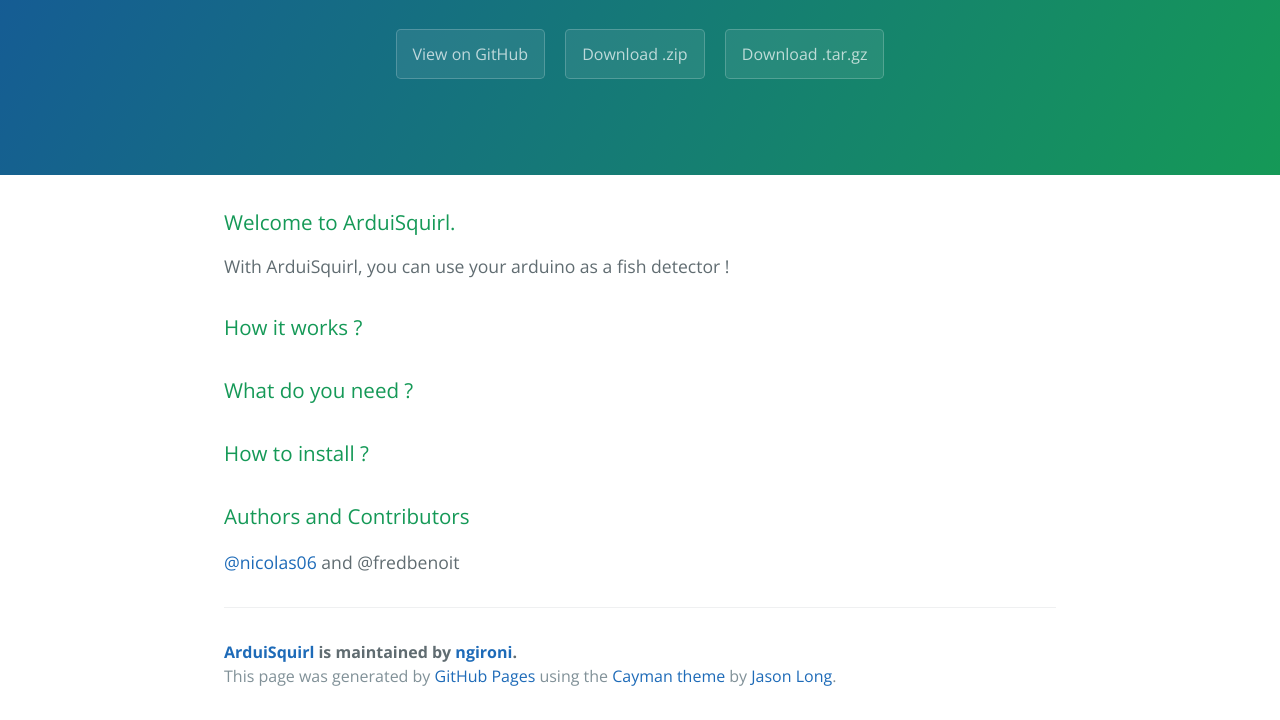
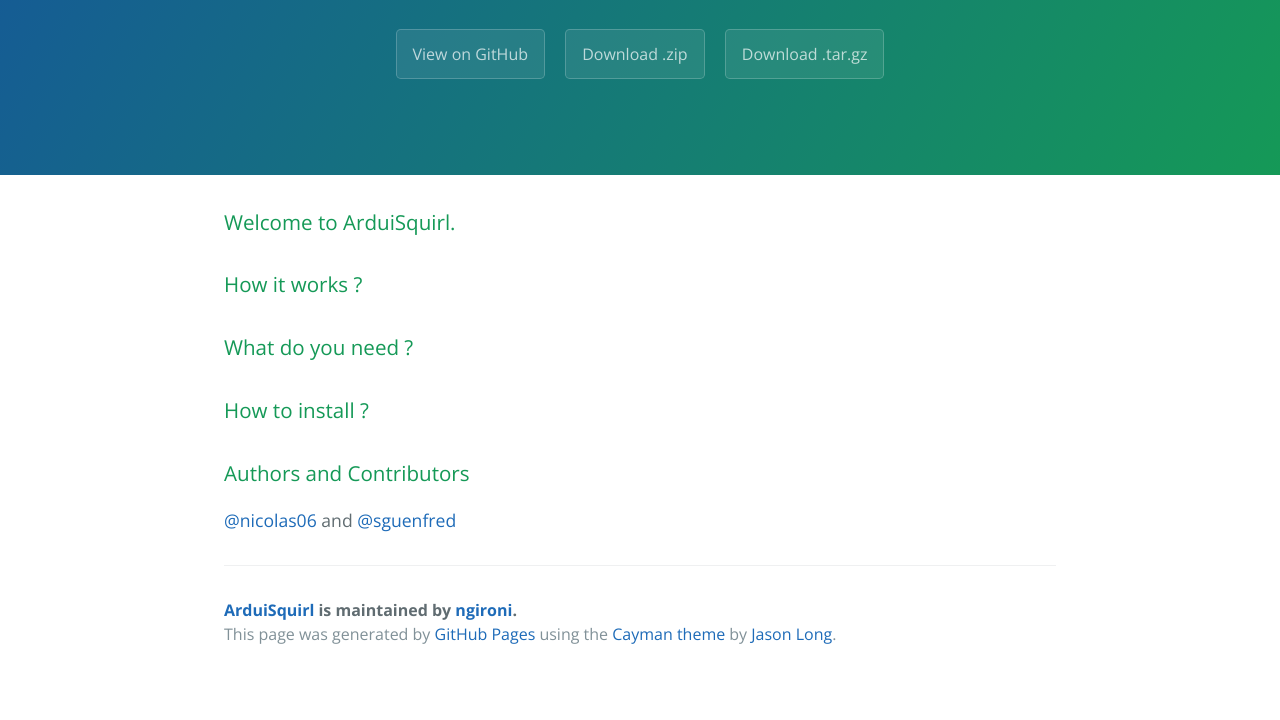
Before and after one commit to ngironi/ArduiSquirl, a plain HTML site: page index.html in a window 1280 px wide. Shown: the part 208-928 px from the top of the page. After the commit the page ends 886 px from the top, so only its background shows below. Drawn offline with nearby package versions, Linux system fonts and the light colour scheme.

```diff
--- a/index.html
+++ b/index.html
@@ -21,7 +21,7 @@
     <section class="main-content">
       <h3>
 <a id="welcome-to-arduisquirl" class="anchor" href="#welcome-to-arduisquirl" aria-hidden="true"><span class="octicon octicon-link"></span></a>Welcome to ArduiSquirl.</h3>
-With ArduiSquirl, you can use your arduino as a fish detector !
+
 <h3>
 <a id="how-it-works-" class="anchor" href="#how-it-works-" aria-hidden="true"><span class="octicon octicon-link"></span></a>How it works ?</h3>
 
@@ -34,7 +34,7 @@
 <h3>
 <a id="authors-and-contributors" class="anchor" href="#authors-and-contributors" aria-hidden="true"><span class="octicon octicon-link"></span></a>Authors and Contributors</h3>
 
-<p><a href="https://github.com/nicolas06" class="user-mention">@nicolas06</a> and @fredbenoit</p>
+<p><a href="https://github.com/nicolas06" class="user-mention">@nicolas06</a> and <a href="https://github.com/sguenfred" class="user-mention">@sguenfred</a></p>
 
       <footer class="site-footer">
         <span class="site-footer-owner"><a href="https://github.com/ngironi/ArduiSquirl">ArduiSquirl</a> is maintained by <a href="https://github.com/ngironi">ngironi</a>.</span>
--- a/params.json
+++ b/params.json
@@ -1 +1 @@
-{"name":"ArduiSquirl","tagline":"Use an Arduino as fish detector (aka fish squirl)","body":"### Welcome to ArduiSquirl.\r\n\r\n### How it works ?\r\n\r\n### What do you need ?\r\n\r\n### How to install ?\r\n\r\n### Authors and Contributors\r\n@nicolas06 and @fredbenoit\r\n\r\n","google":"UA-2377120-15","note":"Don't delete this file! It's used internally to help with page regeneration."}
+{"name":"ArduiSquirl","tagline":"Use an Arduino as fish detector (aka fish squirl)","body":"### Welcome to ArduiSquirl.\r\n\r\n### How it works ?\r\n\r\n### What do you need ?\r\n\r\n### How to install ?\r\n\r\n### Authors and Contributors\r\n@nicolas06 and @sguenfred\r\n\r\n","google":"UA-2377120-15","note":"Don't delete this file! It's used internally to help with page regeneration."}
```
